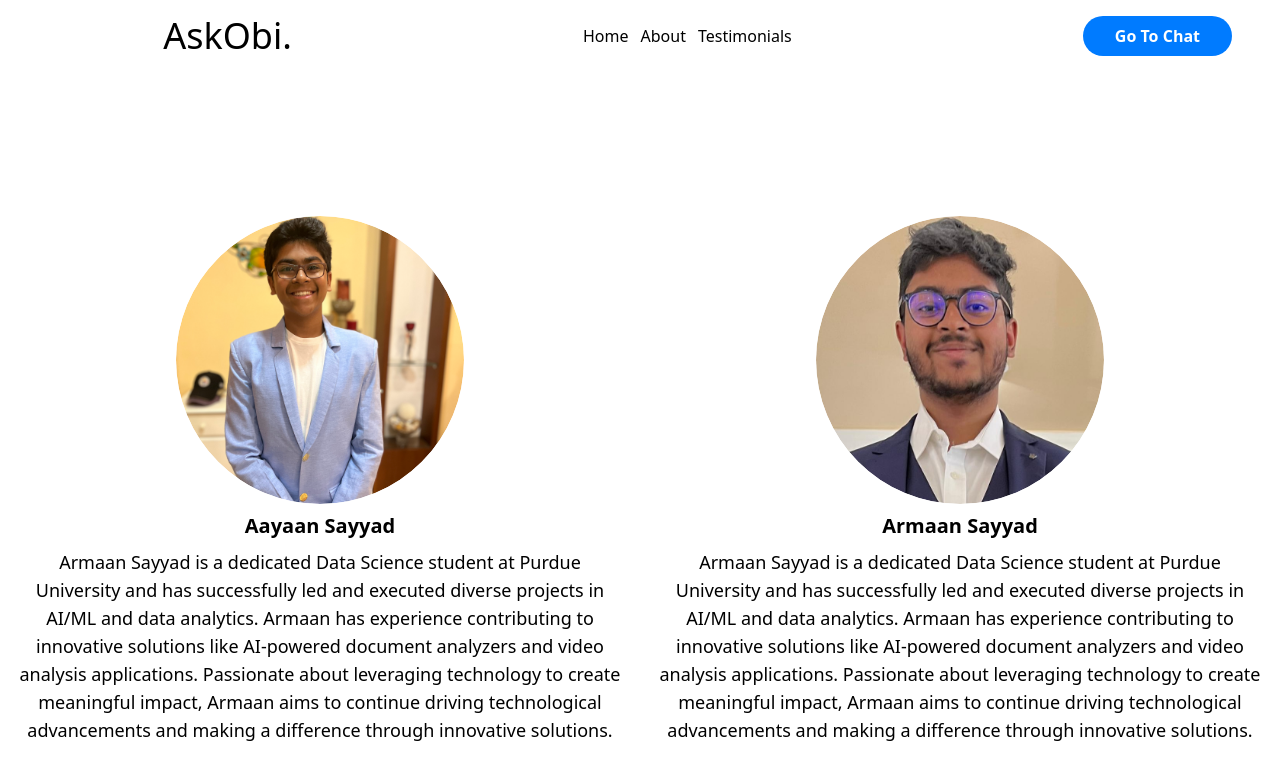
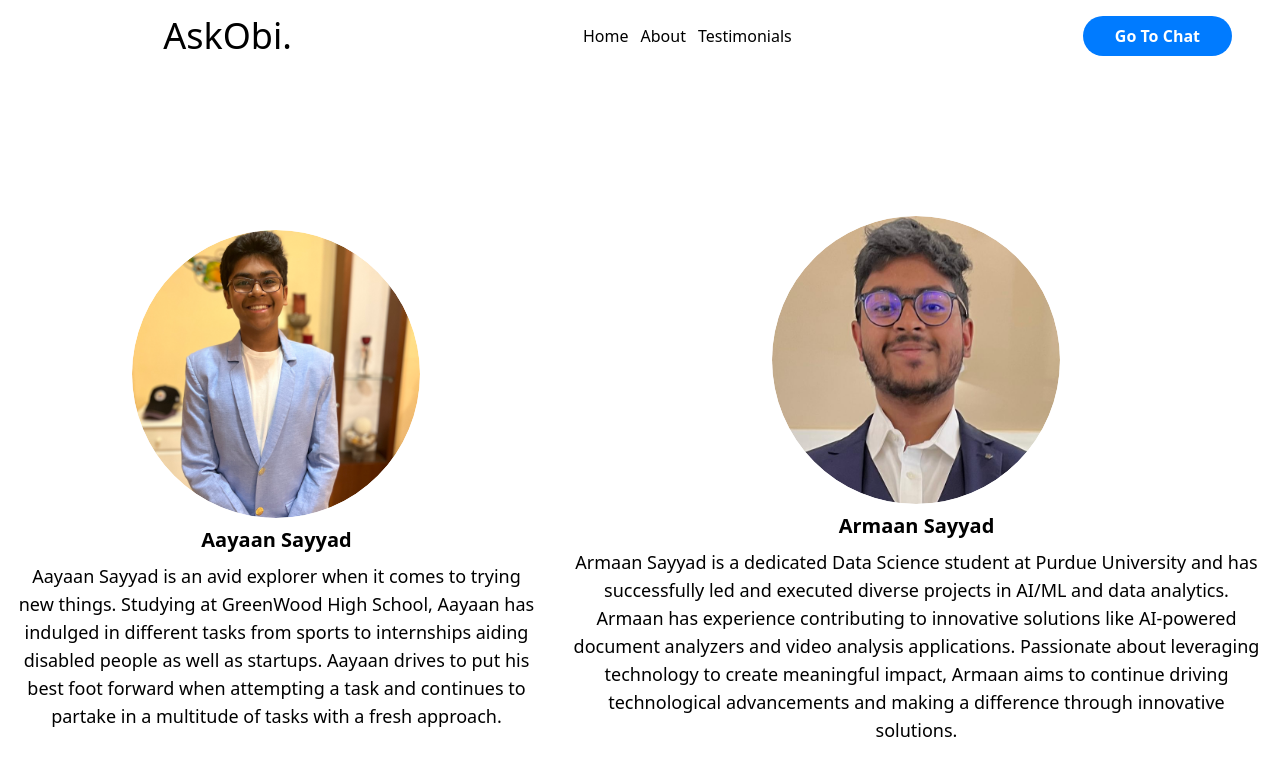
Before and after one commit to ArmaanSayyad/Chatbot-FrontEnd, a React (Create React App) app: page /about in a window 1280 px wide. Shown: the top 780 px of the page. Built offline with nearby package versions, Linux system fonts and the light colour scheme.

Commit message:
about page

```diff
--- a/src/pages/About.js
+++ b/src/pages/About.js
@@ -14,7 +14,7 @@ export default function About() {
                     <div className="text-center">
                         <h2 className="text-xl font-semibold mb-2">Aayaan Sayyad</h2>
                         <p className="text-lg">
-                        Armaan Sayyad is a dedicated Data Science student at Purdue University and has successfully led and executed diverse projects in AI/ML and data analytics. Armaan has experience contributing to innovative solutions like AI-powered document analyzers and video analysis applications. Passionate about leveraging technology to create meaningful impact, Armaan aims to continue driving technological advancements and making a difference through innovative solutions.
+                        Aayaan Sayyad is an avid explorer when it comes to trying new things. Studying at GreenWood High School, Aayaan has indulged in different tasks from sports to internships aiding disabled people as well as startups.  Aayaan drives to put his best foot forward when attempting a task and continues to partake in a multitude of tasks with a fresh approach.
                         </p>
                     </div>
                 </div>
```
